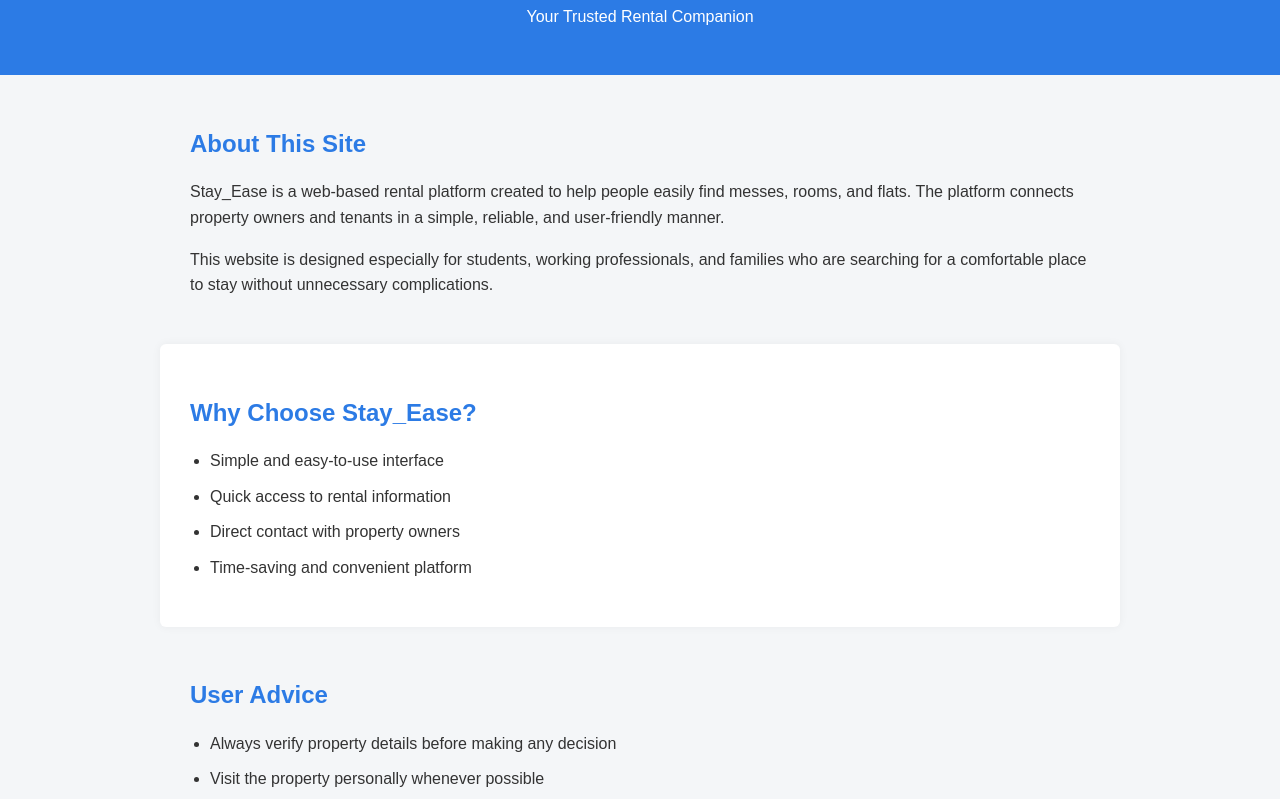
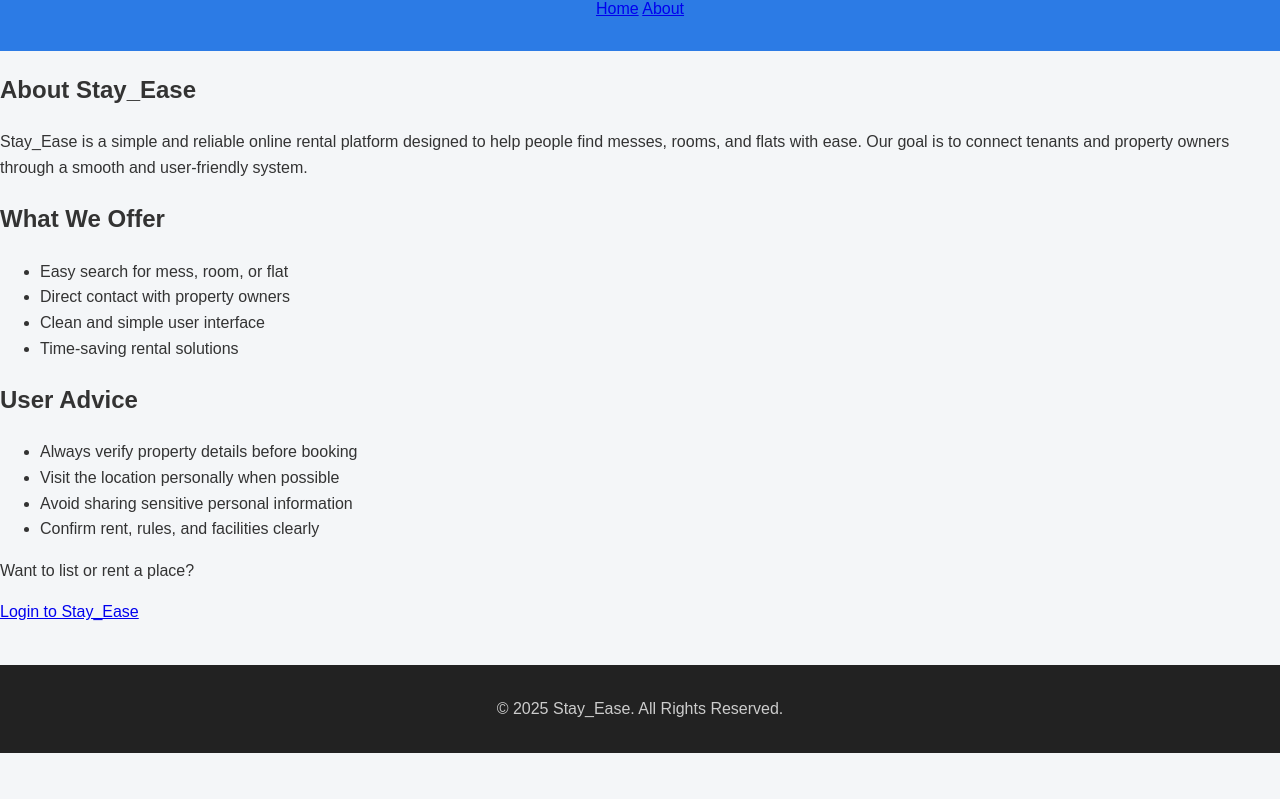
Before and after one commit to Krittish-Barman/Stay_Ease, a plain HTML site: page web_page _part/about.html in a window 1280 px wide. Shown: the part 92-891 px from the top of the page. After the commit the page ends 845 px from the top, so only its background shows below. Drawn offline with Linux system fonts and the light colour scheme.

```diff
--- a/web_page _part/about.html
+++ b/web_page _part/about.html
@@ -2,7 +2,7 @@
 <html lang="en">
 <head>
     <meta charset="UTF-8">
-    <title>About Stay_Ease</title>
+    <title>About Us | Stay_Ease</title>
     <link rel="stylesheet" href="about.css">
 </head>
 <body>
@@ -10,50 +10,50 @@
     <!-- Header -->
     <header class="header">
         <h1>Stay_Ease</h1>
-        <p>Your Trusted Rental Companion</p>
+        <nav>
+            <a href="index.html">Home</a>
+            <a href="about.html" class="active">About</a>
+         <!--  <a href="login_page.html">Login</a>    -->
+        </nav>
     </header>
 
-    <!-- About Section -->
-    <section class="section">
-        <h2>About This Site</h2>
+    <!-- Main Content -->
+    <div class="container">
+
+        <h2>About Stay_Ease</h2>
         <p>
-            Stay_Ease is a web-based rental platform created to help people
-            easily find messes, rooms, and flats. The platform connects
-            property owners and tenants in a simple, reliable, and
-            user-friendly manner.
+            Stay_Ease is a simple and reliable online rental platform designed
+            to help people find messes, rooms, and flats with ease. Our goal is
+            to connect tenants and property owners through a smooth and
+            user-friendly system.
         </p>
-        <p>
-            This website is designed especially for students, working
-            professionals, and families who are searching for a comfortable
-            place to stay without unnecessary complications.
-        </p>
-    </section>
 
-    <!-- Why Choose Section -->
-    <section class="section light">
-        <h2>Why Choose Stay_Ease?</h2>
+        <h2>What We Offer</h2>
         <ul>
-            <li>Simple and easy-to-use interface</li>
-            <li>Quick access to rental information</li>
+            <li>Easy search for mess, room, or flat</li>
             <li>Direct contact with property owners</li>
-            <li>Time-saving and convenient platform</li>
+            <li>Clean and simple user interface</li>
+            <li>Time-saving rental solutions</li>
         </ul>
-    </section>
 
-    <!-- User Advice Section -->
-    <section class="section">
         <h2>User Advice</h2>
         <ul>
-            <li>Always verify property details before making any decision</li>
-            <li>Visit the property personally whenever possible</li>
-            <li>Confirm rent amount, deposit, and rules clearly</li>
+            <li>Always verify property details before booking</li>
+            <li>Visit the location personally when possible</li>
             <li>Avoid sharing sensitive personal information</li>
+            <li>Confirm rent, rules, and facilities clearly</li>
         </ul>
-    </section>
+
+        <div class="login-box">
+            <p>Want to list or rent a place?</p>
+            <a href="login.html" class="login-btn">Login to Stay_Ease</a>
+        </div>
+
+    </div>
 
     <!-- Footer -->
     <footer class="footer">
-        <p>© 2025 Stay_Ease | Designed for Easy Living</p>
+        <p>© 2025 Stay_Ease. All Rights Reserved.</p>
     </footer>
 
 </body>
--- a/web_page _part/login.css
+++ /dev/null
@@ -1,115 +0,0 @@
-* {
-    box-sizing: border-box;
-    font-family: Arial, Helvetica, sans-serif;
-}
-
-body {
-    margin: 0;
-    height: 100vh;
-    background: linear-gradient(135deg, #2c7be5, #6f42c1);
-    display: flex;
-    align-items: center;
-    justify-content: center;
-}
-
-/* Main container */
-.login-container {
-    width: 100%;
-    max-width: 400px;
-    padding: 20px;
-}
-
-/* Login box */
-.login-box {
-    background-color: #ffffff;
-    padding: 30px;
-    border-radius: 8px;
-    box-shadow: 0 10px 25px rgba(0, 0, 0, 0.15);
-}
-
-/* Heading */
-.login-box h1 {
-    text-align: center;
-    color: #2c7be5;
-    margin-bottom: 5px;
-}
-
-.subtitle {
-    text-align: center;
-    color: #777;
-    margin-bottom: 25px;
-}
-
-/* Input group */
-.input-group {
-    margin-bottom: 15px;
-}
-
-.input-group label {
-    display: block;
-    font-size: 14px;
-    margin-bottom: 5px;
-    color: #333;
-}
-
-.input-group input {
-    width: 100%;
-    padding: 10px;
-    border: 1px solid #ccc;
-    border-radius: 4px;
-    outline: none;
-}
-
-.input-group input:focus {
-    border-color: #2c7be5;
-}
-
-/* Options */
-.options {
-    display: flex;
-    justify-content: space-between;
-    align-items: center;
-    font-size: 13px;
-    margin-bottom: 20px;
-}
-
-.options a {
-    text-decoration: none;
-    color: #2c7be5;
-}
-
-.options a:hover {
-    text-decoration: underline;
-}
-
-/* Button */
-button {
-    width: 100%;
-    padding: 10px;
-    background-color: #2c7be5;
-    border: none;
-    color: white;
-    font-size: 16px;
-    border-radius: 4px;
-    cursor: pointer;
-}
-
-button:hover {
-    background-color: #1a68d1;
-}
-
-/* Register text */
-.register {
-    text-align: center;
-    margin-top: 15px;
-    font-size: 14px;
-}
-
-.register a {
-    color: #6f42c1;
-    text-decoration: none;
-}
-
-.register a:hover {
-    text-decoration: underline;
-}
--- /dev/null
+++ b/web_page _part/login_page.css
@@ -0,0 +1,113 @@
+* {
+    margin: 0;
+    padding: 0;
+    box-sizing: border-box;
+    font-family: 'Segoe UI', Arial, Helvetica, sans-serif;
+}
+
+body {
+    background: linear-gradient(135deg, #eef2ff, #f4f6f9);
+    color: #333;
+}
+
+/* Header */
+.header {
+    background: linear-gradient(90deg, #2c7be5, #6f42c1);
+    color: white;
+    padding: 18px 40px;
+    display: flex;
+    justify-content: space-between;
+    align-items: center;
+}
+
+.header h1 {
+    font-size: 26px;
+    letter-spacing: 1px;
+}
+
+.header nav a {
+    color: white;
+    margin-left: 20px;
+    text-decoration: none;
+    font-size: 15px;
+    padding-bottom: 3px;
+}
+
+.header nav a:hover,
+.header nav a.active {
+    border-bottom: 2px solid #fff;
+}
+
+/* Container */
+.container {
+    max-width: 900px;
+    margin: 40px auto;
+    background-color: white;
+    padding: 35px;
+    border-radius: 10px;
+    box-shadow: 0 8px 25px rgba(0, 0, 0, 0.12);
+}
+
+.container h2 {
+    margin-bottom: 12px;
+    color: #2c7be5;
+    font-size: 22px;
+}
+
+.container p {
+    margin-bottom: 20px;
+    line-height: 1.7;
+    font-size: 15.5px;
+    color: #555;
+}
+
+.container ul {
+    margin-bottom: 25px;
+    padding-left: 25px;
+}
+
+.container ul li {
+    margin-bottom: 10px;
+    font-size: 15px;
+}
+
+/* Login box */
+.login-box {
+    text-align: center;
+    padding: 25px;
+    background: linear-gradient(135deg, #eef2ff, #e6e9ff);
+    border-radius: 10px;
+    margin-top: 30px;
+}
+
+.login-box p {
+    margin-bottom: 15px;
+    font-size: 17px;
+    font-weight: 500;
+}
+
+.login-btn {
+    display: inline-block;
+    padding: 12px 25px;
+    background: linear-gradient(90deg, #6f42c1, #2c7be5);
+    color: white;
+    text-decoration: none;
+    border-radius: 25px;
+    font-size: 15px;
+    transition: transform 0.2s, box-shadow 0.2s;
+}
+
+.login-btn:hover {
+    transform: translateY(-2px);
+    box-shadow: 0 5px 15px rgba(0, 0, 0, 0.2);
+}
+
+/* Footer */
+.footer {
+    text-align: center;
+    padding: 18px;
+    background: linear-gradient(90deg, #2c7be5, #6f42c1);
+    color: white;
+    margin-top: 40px;
+    font-size: 14px;
+}
```
Also changed, not shown: web_page _part/login_page.html (+1 -1 lines).
